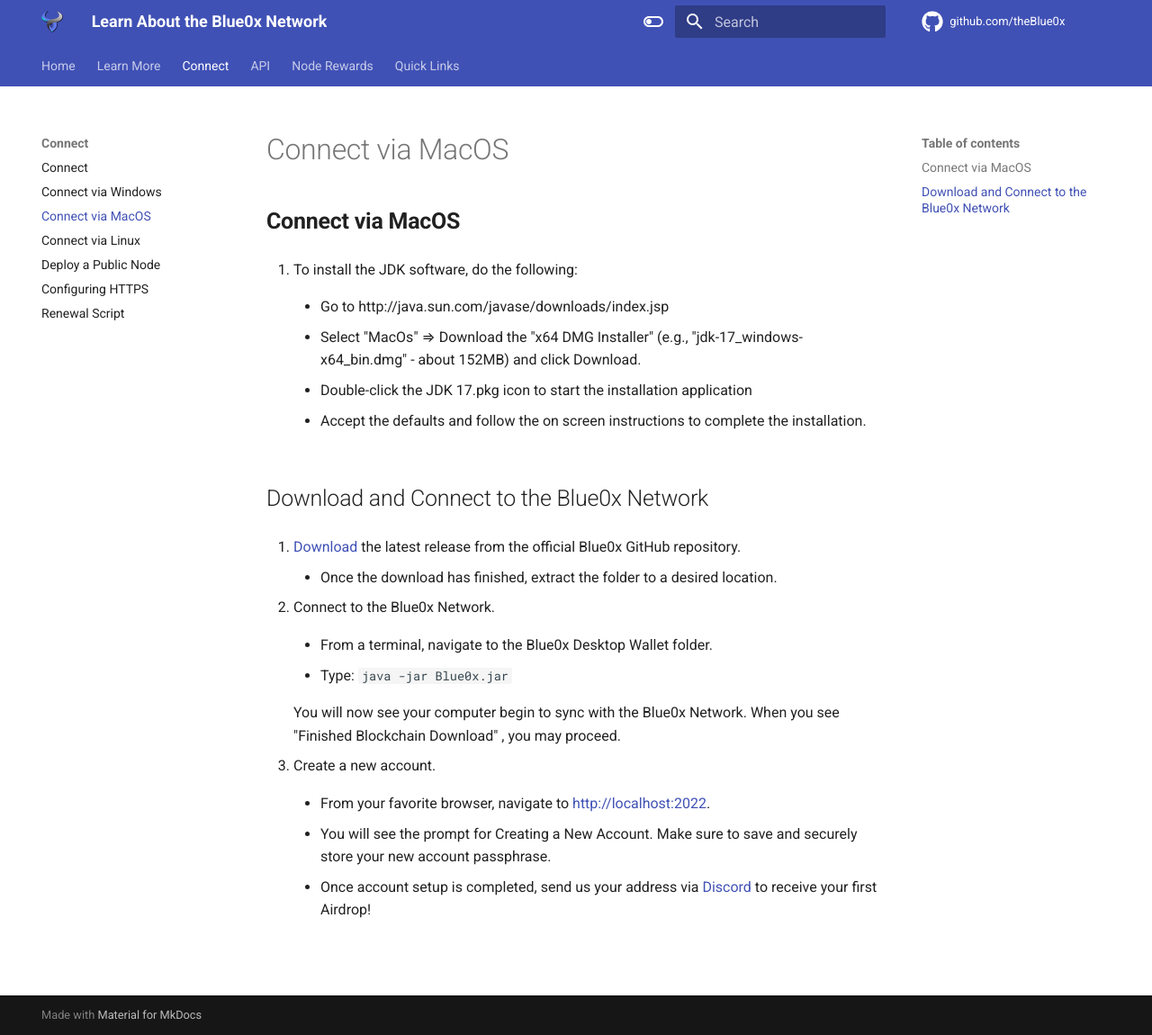
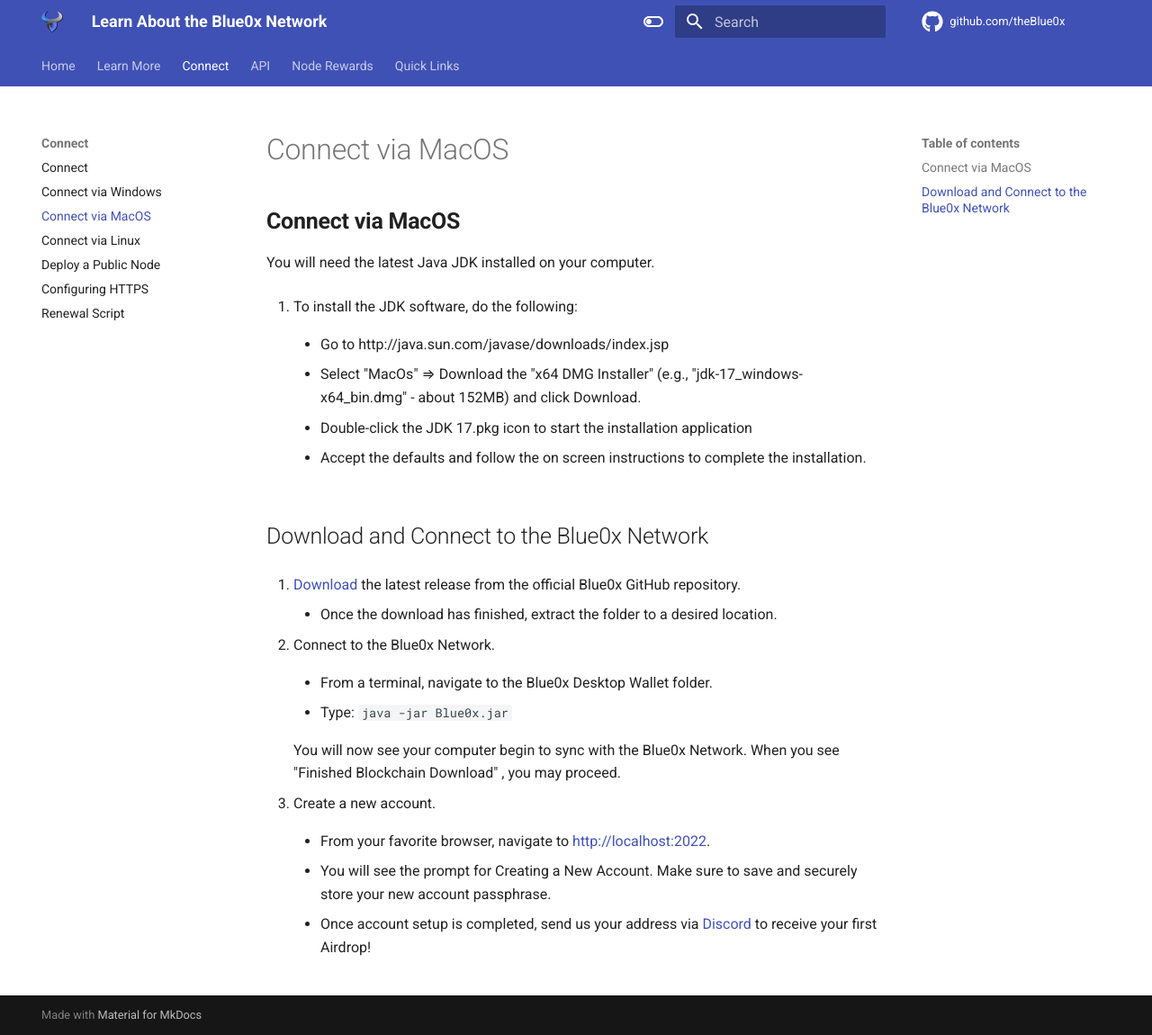
Before and after one commit to theBlue0x/docs, an MkDocs documentation site: the page built from docs/connect/local_mac.md, in a window 1280 px wide and 1150 px high. Shown: the whole window at 90% size. Built offline with MkDocs 1.6.1 and Material for MkDocs 9.7.7, drawn with Linux system fonts in a browser that asks for light colours.

Commit message:
Update local_mac.md

```diff
--- a/docs/connect/local_mac.md
+++ b/docs/connect/local_mac.md
@@ -1,7 +1,8 @@
 ## **Connect via MacOS** ##
 
+You will need the latest Java JDK installed on your computer.
+
 1. To install the JDK software, do the following:
-
 
      - Go to http://java.sun.com/javase/downloads/index.jsp
 
```
